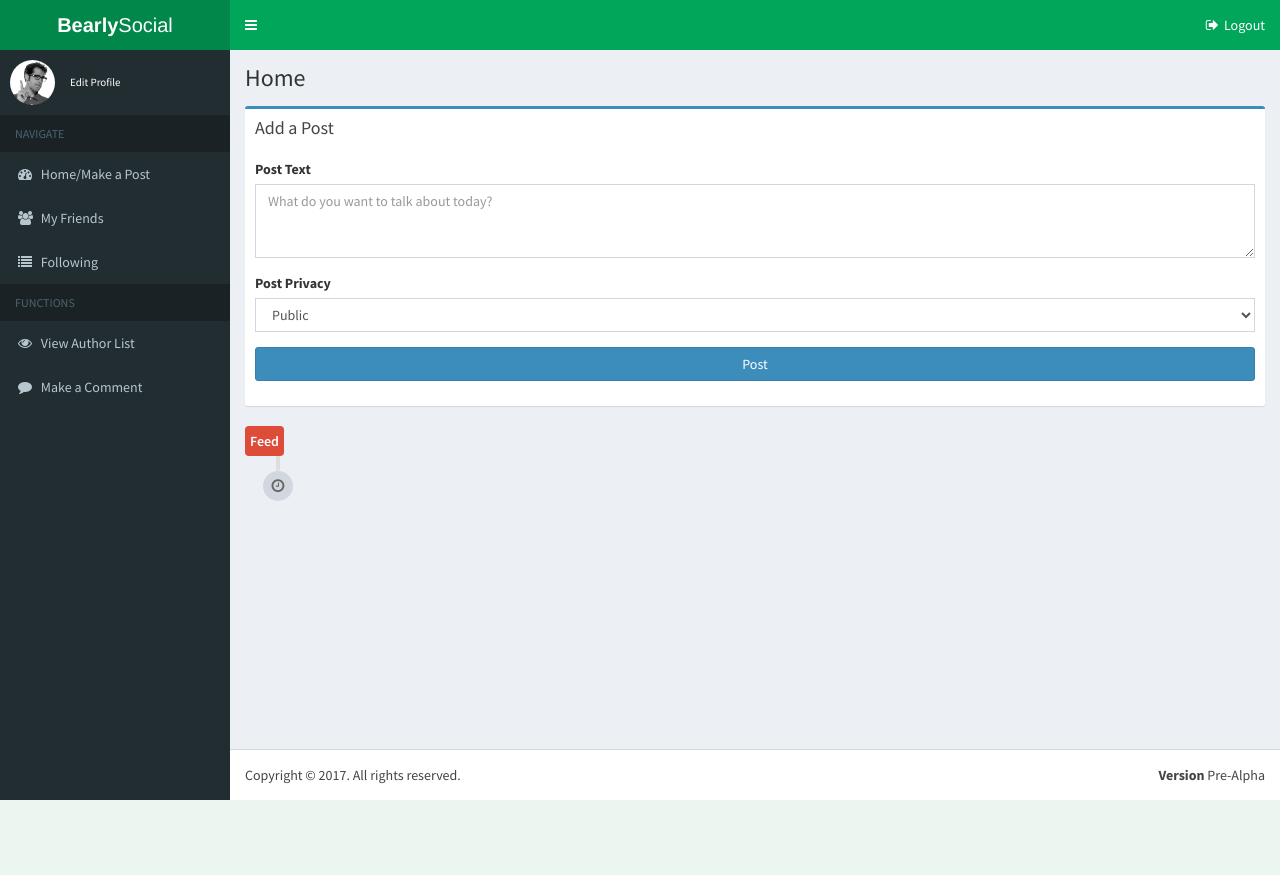
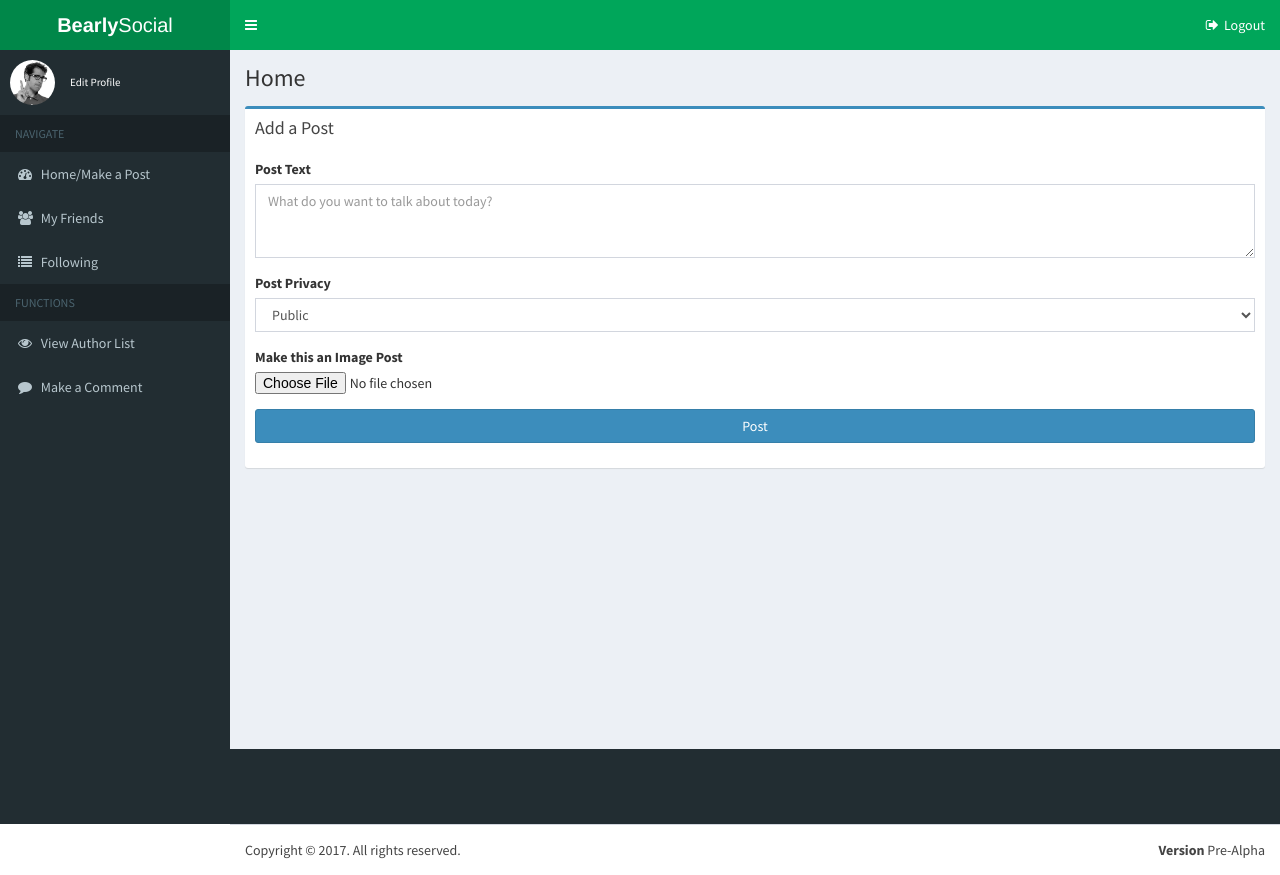
Before and after one commit to genomaxx/404cmputProject, a Django app: template social/author/templates/author/index.html in a window 1280 px wide. Before the commit the page ends 800 px from the top, so only its background shows below. Run offline with Django 3.2, Linux system fonts and the light colour scheme; the template is opened without the code that fills it, so the values that code supplies are empty; some libraries are stand-ins or nearby versions.

Commit message:
adding upload to template

```diff
--- a/social/author/templates/author/index.html
+++ b/social/author/templates/author/index.html
@@ -9,7 +9,6 @@
       Home
     </h1>
   </section>
-
     <!-- Main content -->
     <section class="content">
       <div class="row">
@@ -19,8 +18,7 @@
               <h3 class="box-title"> Add a Post</h3>
             </div>
             <div class="box-body">
-	    <form action="/author/author_post/" method="POST">
-
+			    <form action="/author/author_post/" method="POST" enctype="multipart/form-data">
                     {% csrf_token %}
                     <div class="form-group">
                         <label>Post Text</label>
@@ -36,6 +34,10 @@
 		                    </select>
                     </div>
                     <div class="form-group">
+                      <label>Make this an Image Post</label>
+                      <input type="file" name="image">
+                    </div>
+                    <div class="form-group">
                         <button type="submit" class="btn btn-block btn-primary">Post</button>
                     </div>
 			    </form>
@@ -43,6 +45,8 @@
             <!-- /.box-body -->
           </div>
           <!-- /.box -->
+        </div>
+        <!-- /.col -->
       </div>
       <!-- /.col -->
     </div>
```
Lines whose indentation alone changed are shown as unchanged.
